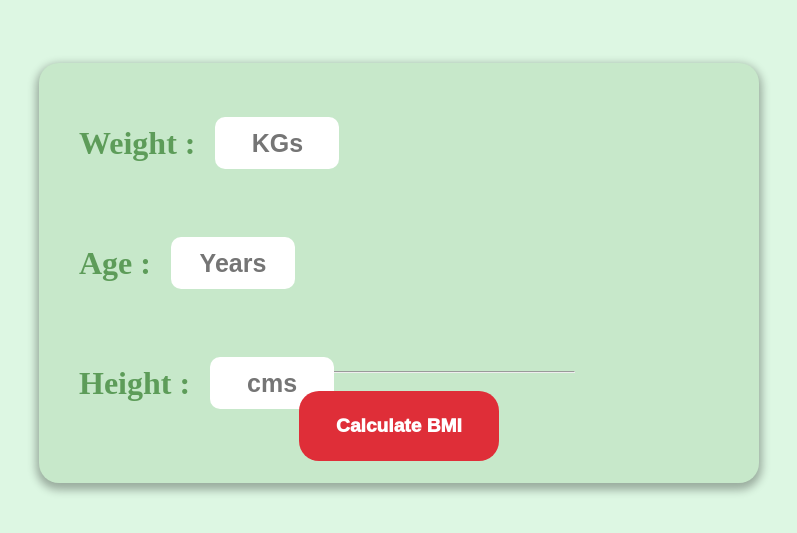
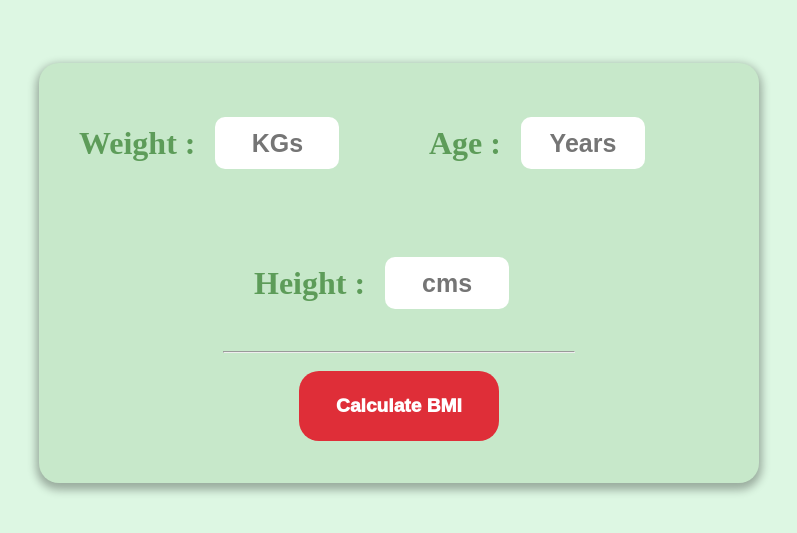
Before and after one commit to DumbestSoul/OBOMI, a React (Vite) app: page / in a window 1280 px wide. Shown: the part 127-660 px from the top of the page, without its empty margins (241-1038 px from the left). Built offline with nearby package versions, Linux system fonts and the light colour scheme.

Commit message:
Main1 component designed

```diff
--- a/components/Main1.jsx
+++ b/components/Main1.jsx
@@ -15,9 +15,13 @@ export default function Main1(){
     return (
         <div className="main1">
             <div className="input-grid">
-                <LabelInput label="Weight" intext="KGs"/>
-                <LabelInput label="Age" intext="Years" />
-                <LabelInput label="Height" intext="cms" />
+                <div className="inputr1">
+                    <LabelInput label="Weight" intext="KGs"/>
+                    <LabelInput label="Age" intext="Years" />
+                </div>
+                <div className="inputr2">
+                    <LabelInput label="Height" intext="cms" />
+                </div>
             </div>
             <hr />
             <div className="output-panel">
--- a/styles/main1.css
+++ b/styles/main1.css
@@ -12,9 +12,21 @@
     width: 50%;
 }
 
+/**input grid styling**/
+.main1 .input-grid{
+    display: flex;
+    flex-direction: column;
+    height: 270px;
+}
 
-.main1 .input-grid{
-    height: 270px;
+.main1 .input-grid .inputr1{
+    display: flex;
+    justify-content: center;
+}
+
+.main1 .input-grid .inputr2{
+    display: flex;
+    justify-content: center;
 }
 
 
```
